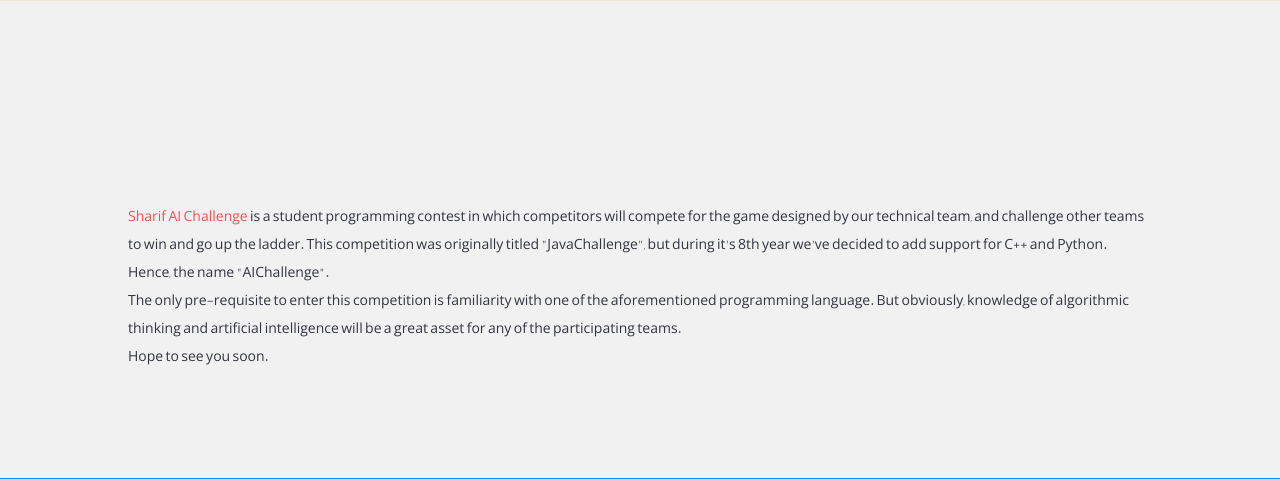
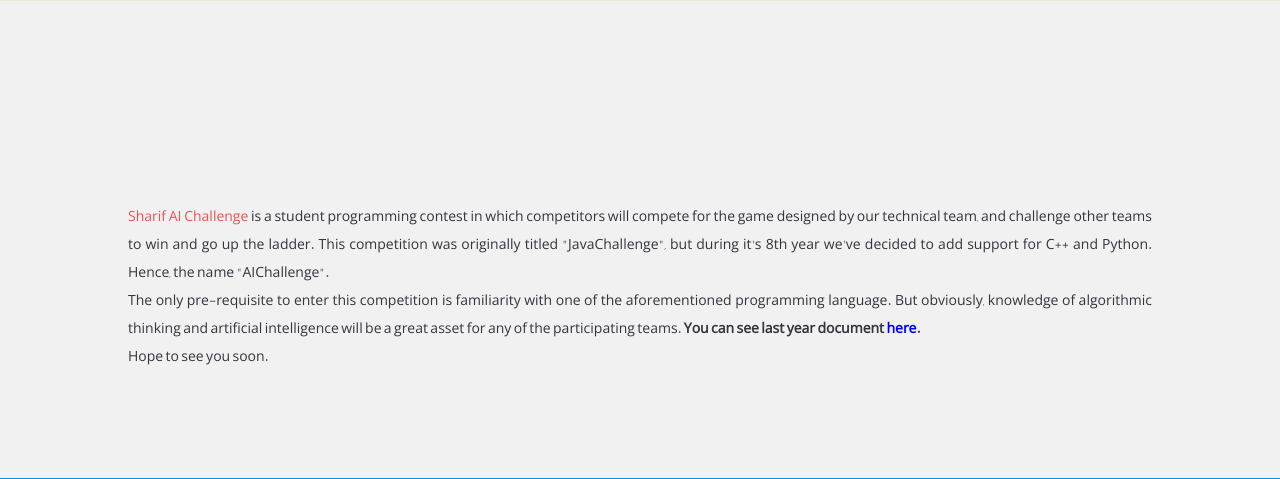
Before and after one commit to SharifAIChallenge/AIC_mezzanine_site, a Django app: template 2016_template/templates/index-en.html in a window 1280 px wide. Shown: the part 799-1278 px from the top of the page. Run offline with Django 3.2, Linux system fonts and the light colour scheme; the template is opened without the code that fills it, so the values that code supplies are empty; parts of the project's set-up code (start-up, migrations or seed data) failed here and were passed over; some web fonts are replaced.

Commit message:
english doc

```diff
--- a/2016_template/templates/index-en.html
+++ b/2016_template/templates/index-en.html
@@ -128,11 +128,12 @@
         <div class="sp-wp">
             <h2 class="title run">Challenge Introduction</h2>
             <h3 class="subtitle run">Sharif Artificial Intelligence Challenge 2016</h3>
-            <div class="content">
+            <div class="content" style="text-align: justify">
                 <span class="red">Sharif AI Challenge</span>
                 is a student programming contest in which competitors will compete for the game designed by our technical team, and challenge other teams to win and go up the ladder.
                 This competition was originally titled "JavaChallenge", but during it's 8th year we've decided to add support for C++ and Python. Hence, the name "AIChallenge". <br>
-                The only pre-requisite to enter this competition is familiarity with one of the aforementioned programming language. But obviously, knowledge of algorithmic thinking and artificial intelligence will be a great asset for any of the participating teams. <br>
+                The only pre-requisite to enter this competition is familiarity with one of the aforementioned programming language. But obviously, knowledge of algorithmic thinking and artificial intelligence will be a great asset for any of the participating teams.
+                <b>You can see last year document <a style="color: blue" href="http://bayanbox.ir/view/992459135507989458/JavaChallenge2015-en.pdf">here</a>.</b><br>
                 Hope to see you soon.
             </div>
         </div>
@@ -218,7 +219,7 @@
                                 technical team, C++ and Python was added to programming languages of Challenge.
                                 <br>
                                 The Documentation of this competition (Java Challenge 2015) is available
-                                <a href="http://bayanbox.ir/view/8601289253364961637/JavaChallenge2015-en.pdf" style="color: blue">here</a>.
+                                <a href="http://bayanbox.ir/view/992459135507989458/JavaChallenge2015-en.pdf" style="color: blue">here</a>.
                             </p>
                         </div>
                     </li>
```
